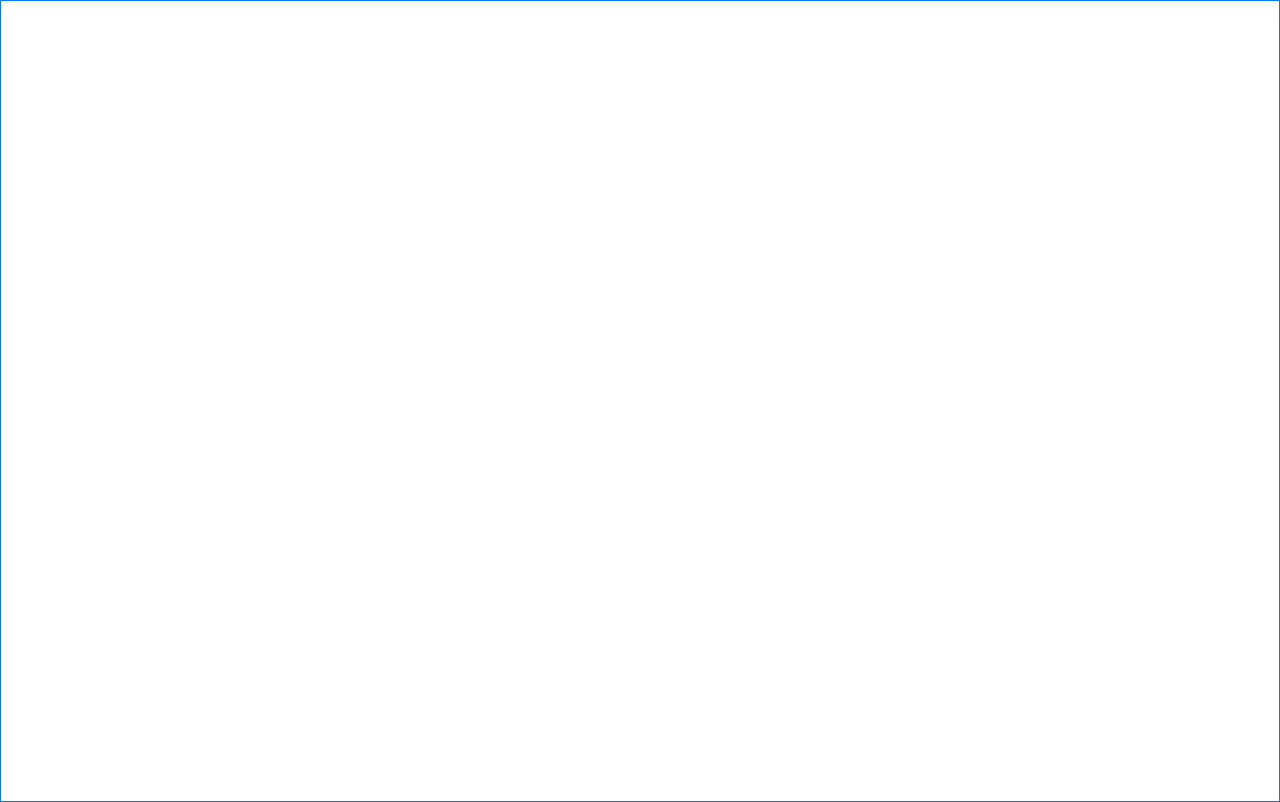
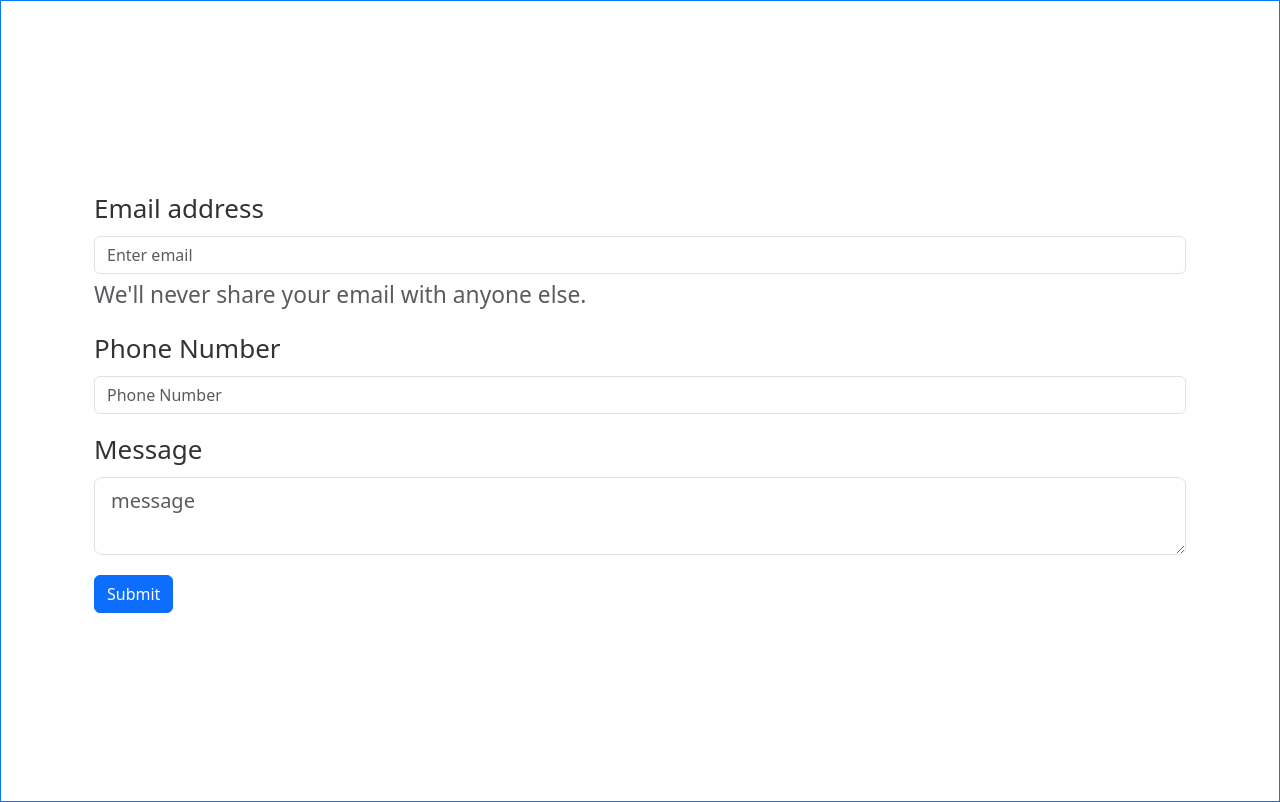
Before and after one commit to featherHub98/theme-v3, a React (Create React App) app: page /dummyPage2 in a window 1280 px wide. Before the commit this address had no page. Built offline with nearby package versions, Linux system fonts and the light colour scheme.

Commit message:
added modal

```diff
--- a/src/App.js
+++ b/src/App.js
@@ -7,6 +7,7 @@ import DummyPage from "./components/dummyPage/DummyPage"
 import NavBar from './components/navBar/NavBar';
 import {TogglePage} from "./components/togglePage/TogglePage"
 import LoginContext from './hooks/LoginContext';
+import DummyPage2 from './components/dummyPage2/DummyPage2';
 function App() {
   const [isLogged,setIsLogged] = useState(false)
 
@@ -20,7 +21,9 @@ function App() {
     <Container className='App-header'>
       <Routes>
       <Route path='/' element={<LoginPage/>}></Route>
-      <Route path='/dummyPage' element={<DummyPage/>}></Route></Routes>
+      <Route path='/dummyPage' element={<DummyPage/>}></Route>
+      <Route path='/dummyPage2' element={<DummyPage2/>}></Route>
+      </Routes>
     </Container>
     </LoginContext.Provider>
     </div>
--- a/src/components/dummyPage/DummyPage.jsx
+++ b/src/components/dummyPage/DummyPage.jsx
@@ -1,7 +1,19 @@
-import React from 'react'
+import React, { useRef } from 'react'
 
 export default function DummyPage() {
+  const count = useRef(0);
+  const plus = ()=>{
+    count.current+=1
+    console.log(count.current)
+  }
+  const minus = ()=>{
+    count.current-=1
+  }
   return (
-    <div>dummyPage</div>
+    <div>
+      <button onClick={plus}>+</button>
+      <span>{count.current}</span>
+      <button onClick={minus}>-</button>
+    </div>
   )
 }
--- /dev/null
+++ b/src/components/dummyPage2/DummyPage2.jsx
@@ -0,0 +1,65 @@
+import React, { useState } from 'react'
+import { Container,Form,Button,Modal} from 'react-bootstrap'
+export default function DummyPage2() {
+  const [email,setEmail] = useState("")
+  const [phone,setPhone] = useState("")
+  const [message,setMessage] = useState("")
+  const [show, setShow] = useState(false);
+
+  const handleClose = () => setShow(false);
+  const handleShow = () => setShow(true);
+  const handleSubmit = (e)=>{
+    e.preventDefault();
+
+
+
+  }
+  return (
+   <Container>
+<Form onSubmit={handleSubmit}>
+      <Form.Group className="mb-3" controlId="formBasicEmail" >
+        <Form.Label>Email address</Form.Label>
+        <Form.Control type="email" placeholder="Enter email" value={email} onChange={(e) => { setEmail(e.target.value) }} />
+        <Form.Text className="text-muted">
+          We'll never share your email with anyone else.
+        </Form.Text>
+      </Form.Group>
+
+      <Form.Group className="mb-3" controlId="formBasicText">
+        <Form.Label>Phone Number</Form.Label>
+        <Form.Control type="Number" placeholder="Phone Number" value={phone} onChange={(e) => { setPhone(e.target.value) }} />
+      </Form.Group>
+
+
+      <Form.Group className="mb-3" controlId="formBasicText">
+        <Form.Label>Message</Form.Label>
+        <Form.Control size='lg' type="text" as="textarea" placeholder="message" value={message} onChange={(e) => { setMessage(e.target.value) }} />
+      </Form.Group>
+
+      <Button variant="primary" type="submit" onClick={handleShow}>
+        Submit
+      </Button>
+    </Form>
+
+      <Modal show={show} onHide={handleClose}>
+        <Modal.Header closeButton>
+          <Modal.Title>Thank you for contacting us!</Modal.Title>
+        </Modal.Header>
+        <Modal.Body>
+          <h3>{email}</h3>
+          <h3>{phone}</h3>
+          <h3>{message}</h3>
+        </Modal.Body>
+        <Modal.Footer>
+          <Button variant="secondary" onClick={handleClose}>
+            Close
+          </Button>
+          <Button variant="primary" onClick={handleClose}>
+            Save Changes
+          </Button>
+        </Modal.Footer>
+      </Modal>
+
+   </Container>
+  )
+}
--- a/src/components/navBar/NavBar.jsx
+++ b/src/components/navBar/NavBar.jsx
@@ -1,21 +1,27 @@
 import React from 'react'
-import { Navbar,Container,Nav, Button,  } from 'react-bootstrap'
+import { Navbar, Container, Nav, Button, } from 'react-bootstrap'
 import { Link } from 'react-router-dom'
-import {useTheme} from "../togglePage/TogglePage"
+import { useTheme } from "../togglePage/TogglePage"
 export default function NavBar() {
-  const {theme,toggleTheme} = useTheme()
+  const { theme, toggleTheme } = useTheme()
   return (
 
-     <Navbar expand="lg" className="bg-body-tertiary">
+    <Navbar expand="lg" className="bg-body-tertiary">
       <Container>
         <Navbar.Brand href="#home">React-Bootstrap</Navbar.Brand>
         <Navbar.Toggle aria-controls="basic-navbar-nav" />
         <Navbar.Collapse id="basic-navbar-nav">
           <Nav className="me-auto">
-            <Nav.Link href="/">Login</Nav.Link>
+
             <Nav.Link as={Link} to="/dummyPage">dummyPage</Nav.Link>
-            <Button onClick={toggleTheme}>{theme}</Button>
-            </Nav>
+            <Nav.Link as={Link} to="/dummyPage2">dummyPage 2</Nav.Link>
+          </Nav>
+          <Nav className="ms-auto">
+
+            <Button variant="danger" href="/" style={{ borderRadius: '10px' }} >LogOut</Button>
+            {" "}
+            <Button variant="secondary" style={{ borderRadius: '10px' }} onClick={toggleTheme}>{theme}</Button>
+          </Nav>
         </Navbar.Collapse>
       </Container>
     </Navbar>
```
Also changed, not shown: 1 other file (tests, documents, lock files or other folders).
